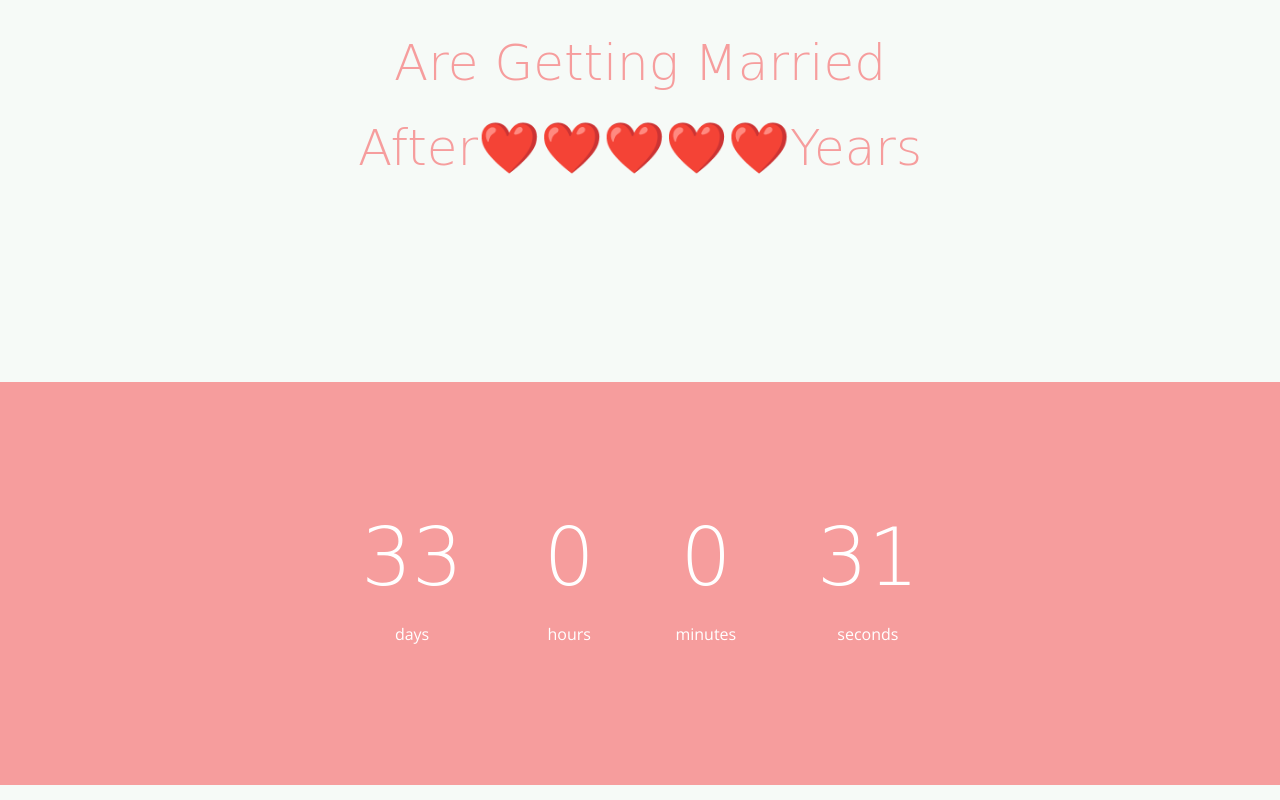
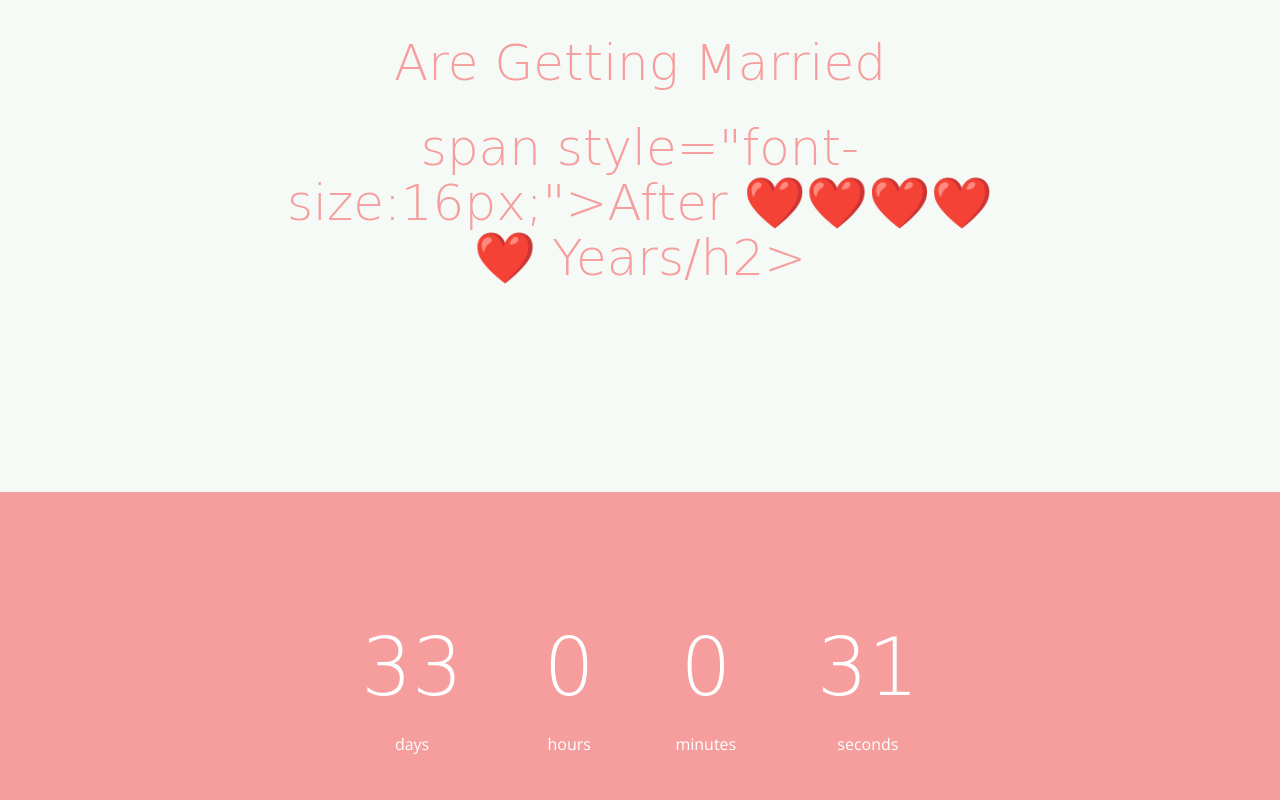
Before and after one commit to 15ivan12isadora18/15ivan12isadora18.github.io, a website: page index.html in a window 1280 px wide. Shown: the part 1320-2120 px from the top of the page. Drawn offline with nearby package versions, Linux system fonts and the light colour scheme; files whose address does not match are found by name; a web font is replaced by a local one.

Commit message:
Update index.html

```diff
--- a/index.html
+++ b/index.html
@@ -94,7 +94,7 @@
 					<div class="col-md-8 col-md-offset-2">
 						<div class="col-md-12 text-center heading-section">
 							<h2>Are Getting Married</h2>
-							<h2>After❤️❤️❤️❤️❤️Years</h2>
+							<h2>span style="font-size:16px;">After ❤️❤️❤️❤️❤️ Years</span>/h2>
 						</div>
 					</div>
 				</div>
```
